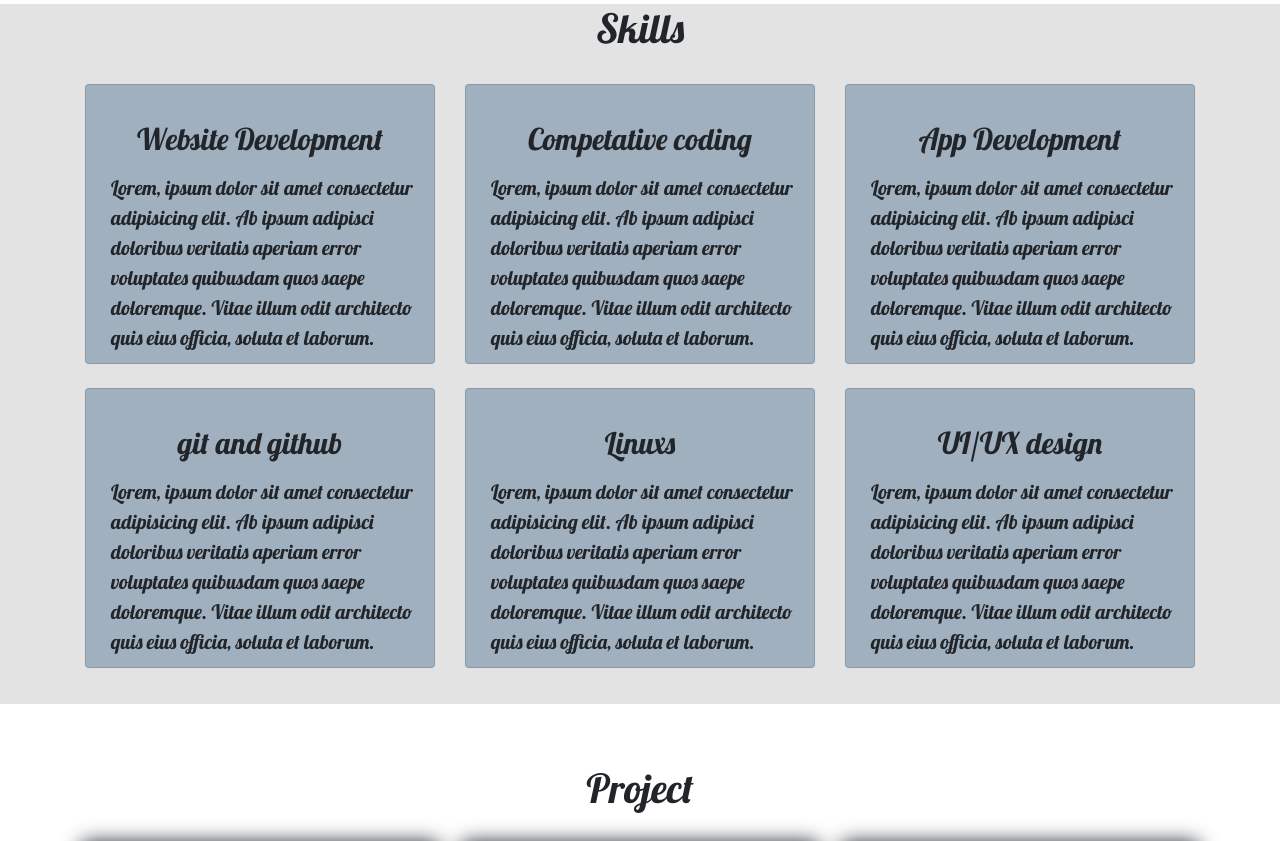
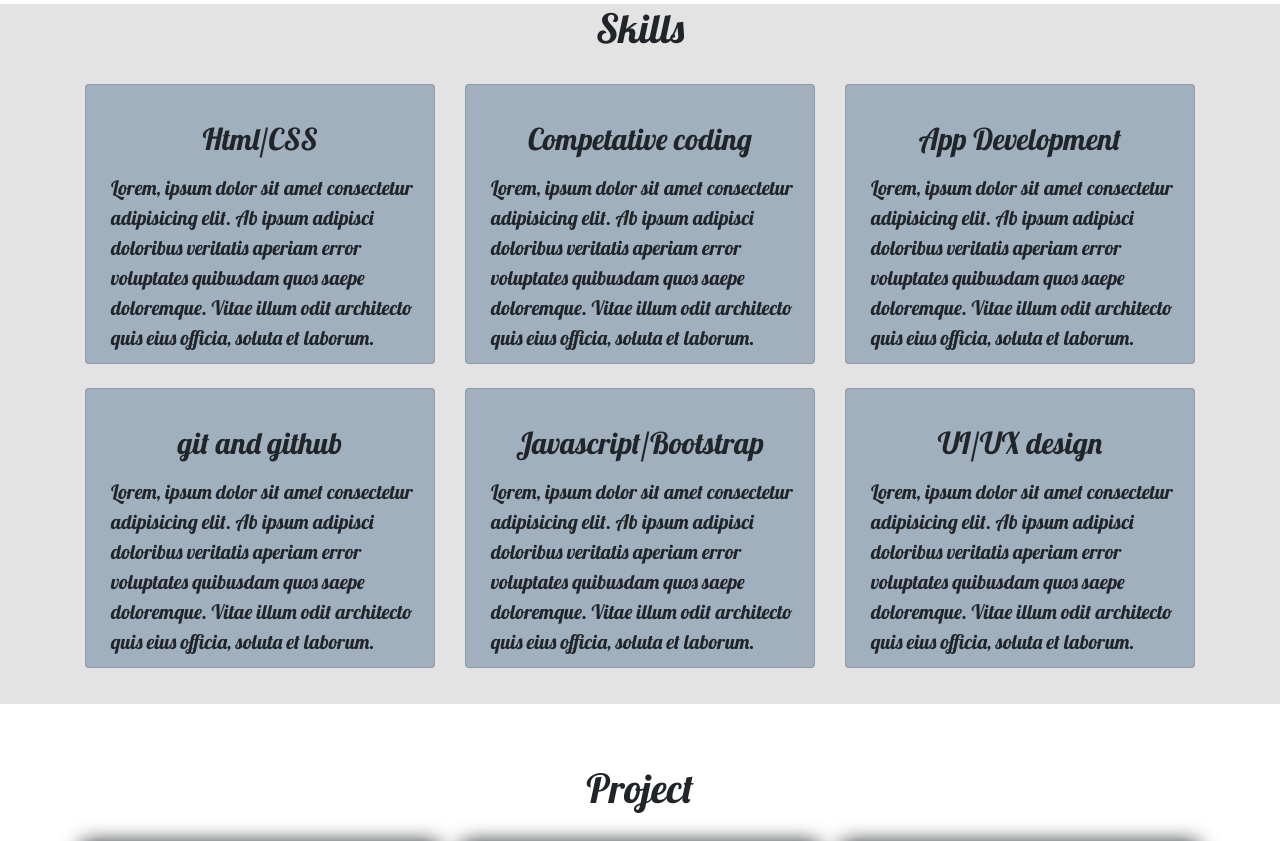
Before and after one commit to Nipunkhattri/myportfolio.github.io, a plain HTML site: page index.html in a window 1280 px wide. Shown: the part 1380-2221 px from the top of the page. Drawn offline with nearby package versions, Linux system fonts and the light colour scheme.

Commit message:
my portfolio

```diff
--- a/index.html
+++ b/index.html
@@ -139,7 +139,7 @@
             <div class="col-lg-4 mt-4"  data-aos="flip-left">
                 <div class="card servicesText">
                     <div class="card-body">
-                        <h4 class="card-title mt-3 ">Website Development</h4>
+                        <h4 class="card-title mt-3 ">Html/CSS</h4>
                         <p class="card-text mt-3">Lorem, ipsum dolor sit amet consectetur adipisicing elit. Ab ipsum adipisci doloribus veritatis aperiam error voluptates quibusdam quos saepe doloremque. Vitae illum odit architecto quis eius officia, soluta et laborum.
                         </p>
                     </div>
@@ -184,7 +184,7 @@
                 <div class="card servicesText">
                     <div class="card-body">
 
-                        <h4 class="card-title mt-3">Linuxs</h4>
+                        <h4 class="card-title mt-3">Javascript/Bootstrap</h4>
                         <p class="card-text mt-3">Lorem, ipsum dolor sit amet consectetur adipisicing elit. Ab ipsum adipisci doloribus veritatis aperiam error voluptates quibusdam quos saepe doloremque. Vitae illum odit architecto quis eius officia, soluta et laborum.
                         </p>
                     </div>
```
